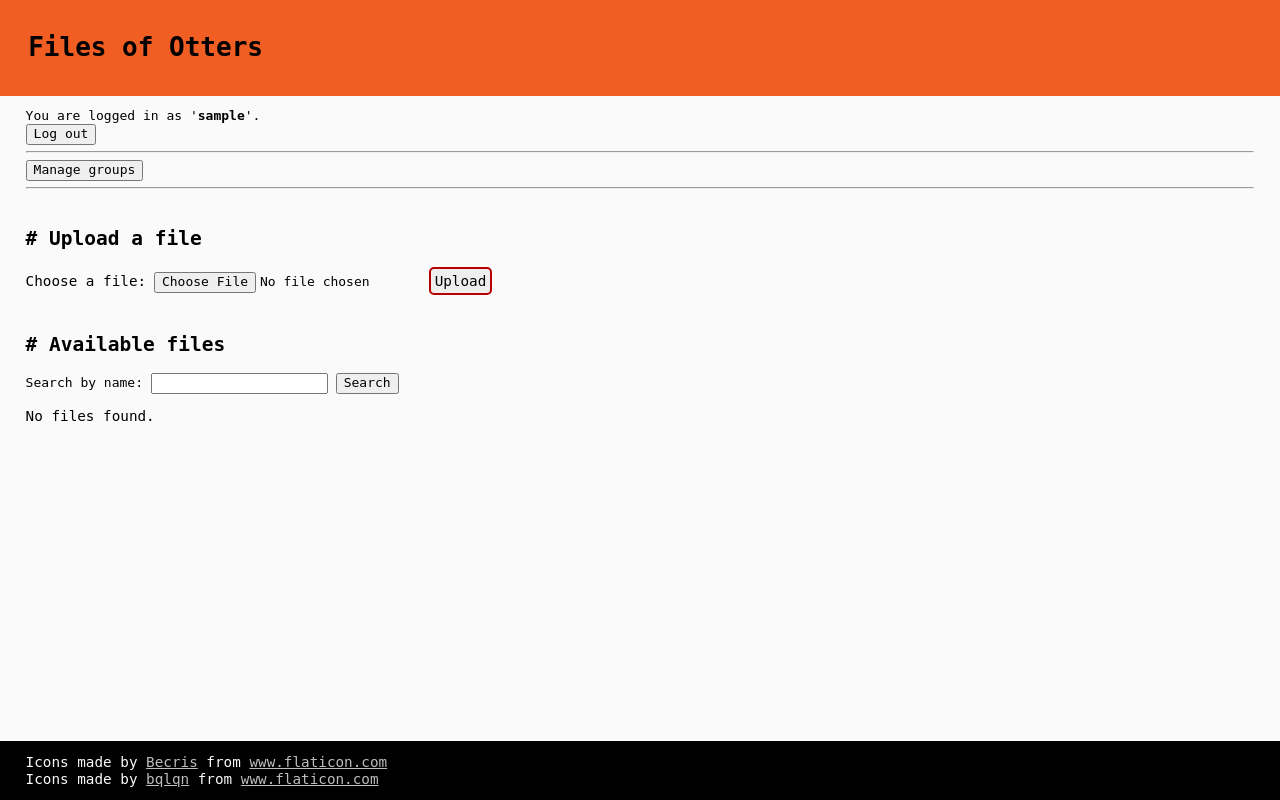
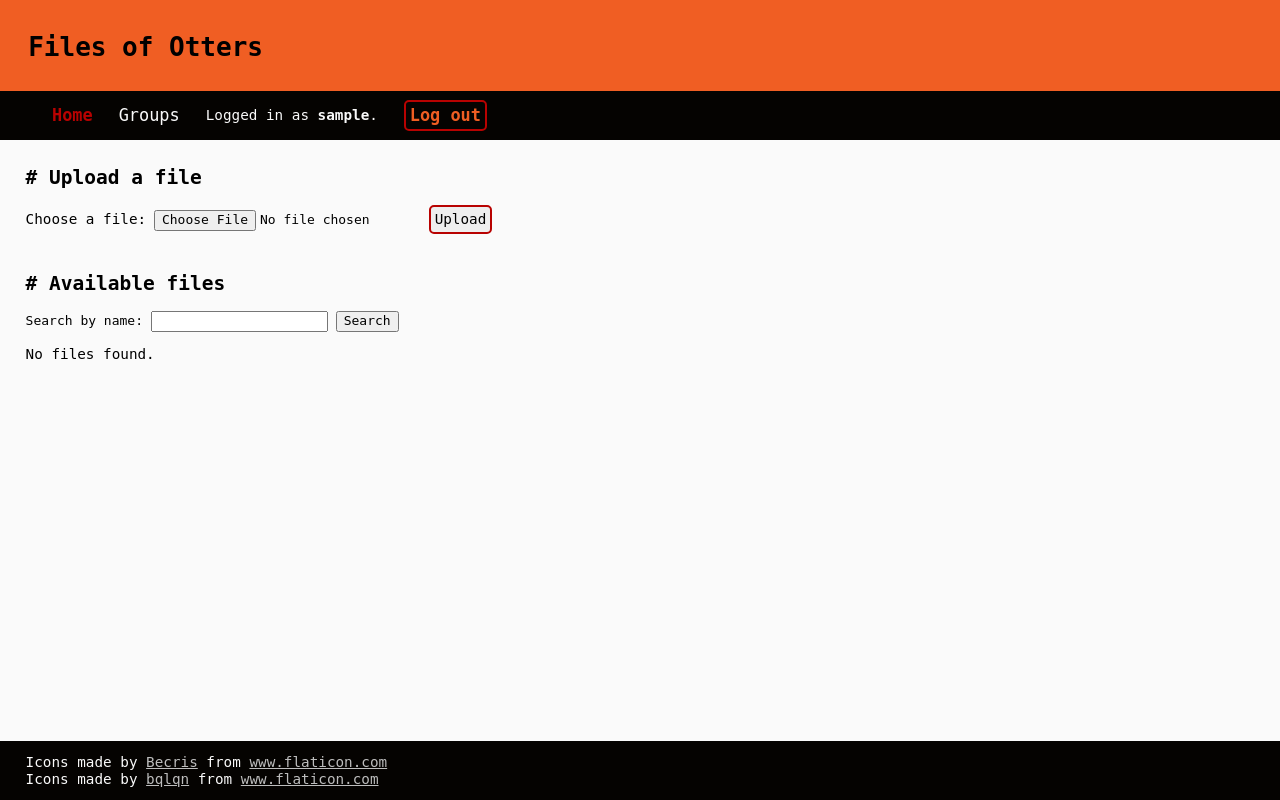
Before and after one commit to alcoholic-otters/filesofotters, a Django app: page /filesharing/ in a window 1280 px wide. Run offline with Django 3.2, Linux system fonts and the light colour scheme; the visitor is signed in with stand-in values (Sample User, id 1); data that the repository does not hold is empty.

Commit message:
Style the navbar

```diff
--- a/filesharing/static/filesharing/css/base.css
+++ b/filesharing/static/filesharing/css/base.css
@@ -1,7 +1,10 @@
 :root {
     --bg1: #fafafa;
-    --bg2: #eeeeee; --theme1: #f05e23;
+    --bg2: #eeeeee;
+    --bg3: #050301;
+    --theme1: #f05e23;
     --theme2: #b80201;
+    --theme2-transparent: rgba(184, 2, 1, 0.5);
     --dark1: #212121;
 }
 
@@ -19,6 +22,66 @@ body {
 
 nav {
     background-color: var(--theme1);
+    padding: .2rem .2rem 0;
+}
+
+nav > header {
+    padding: 1rem 2vw;
+}
+
+#nav-list {
+    align-items: center;
+    background: var(--bg3);
+    display: flex;
+    flex-direction: row;
+    font-size: 1.3em;
+    list-style-type: none;
+    margin: -.2rem;
+    padding: .2rem 3rem;
+}
+
+#nav-list > li {
+    color: var(--bg1);
+    padding: .5rem 1rem;
+}
+
+#nav-list > li a {
+    color: var(--bg1);
+    outline: none;
+    text-decoration: none;
+}
+
+#nav-list > li a:hover {
+    color: var(--bg1);
+    font-size: 1.35rem;
+    font-weight: bold;
+}
+
+#nav-list > li p {
+    margin: 0;
+}
+
+#nav-list .current a {
+    color: var(--theme2);
+    font-weight: bold;
+}
+
+#log-in-info {
+    font-size: 1.1rem;
+}
+
+#log-out-button {
+    background: none;
+    border: 2px solid var(--theme2);
+    border-radius: 5px;
+    color: var(--theme1);
+    font-weight: bold;
+    margin-left: auto;
+    padding: .3rem;
+}
+
+#log-out-button:hover {
+    background: var(--theme2-transparent);
 }
 
 main {
@@ -28,7 +91,7 @@ main {
 }
 
 footer {
-    background-color: black;
+    background: var(--bg3);
     color: #fafafa;
     font-size: 1.1em;
     padding: 1rem 2vw;
@@ -60,3 +123,10 @@ footer a {
     background: #c2edce;
     border-color: #388087;
 }
+
+@media only screen and (max-width: 500px) {
+    #nav-list {
+        align-items: center;
+        flex-direction: column;
+    }
+}
--- a/filesharing/static/filesharing/css/index.css
+++ b/filesharing/static/filesharing/css/index.css
@@ -1,11 +1,3 @@
-nav {
-    padding: .2rem;
-}
-
-nav > header {
-    padding: 1rem 2vw;
-}
-
 section {
     margin-bottom: 3rem;
 }
--- a/filesharing/templates/filesharing/index.html
+++ b/filesharing/templates/filesharing/index.html
@@ -15,29 +15,30 @@
 <body>
   <nav>
     <header><h1>Files of Otters</h1></header>
+
+    <ul id="nav-list">
+      <li class="current"><a href="{% url 'filesharing:index' %}">Home</a></li>
+      <li><a href="{% url 'filesharing:manage-groups' %}">Groups</a></li>
+      <li id="log-in-info">Logged in as <strong>{{ user.username }}</strong>.</li>
+      <li>
+        <form method="post" action="{% url 'filesharing:logout' %}">
+          {% csrf_token %}
+          <input id="log-out-button" type="submit" value="Log out">
+        </form>
+      </li>
+    </ul>
   </nav>
 
   <main>
+    {% if messages %}
     <section>
-      You are logged in as '<strong>{{ user.username }}</strong>'.
-      <form method="post" action="{% url 'filesharing:logout' %}">
-        {% csrf_token %}
-        <input type="submit" value="Log out">
-      </form>
-      <hr>
-      <a href="{% url 'filesharing:manage-groups' %}"><button>Manage groups</button></a>
-      <hr>
-    </section>
-
-    <section>
-      {% if messages %}
       <ul class="status-list">
         {% for message in messages %}
         <li class="{{ message.tags }}">{{ message }}</li>
         {% endfor %}
       </ul>
-      {% endif %}
     </section>
+    {% endif %}
 
     <section>
       <h2># Upload a file</h2>
```
Also changed, not shown: filesharing/templates/filesharing/detail_file.html (+14 -6 lines), filesharing/templates/filesharing/groups.html (+15 -13 lines).
